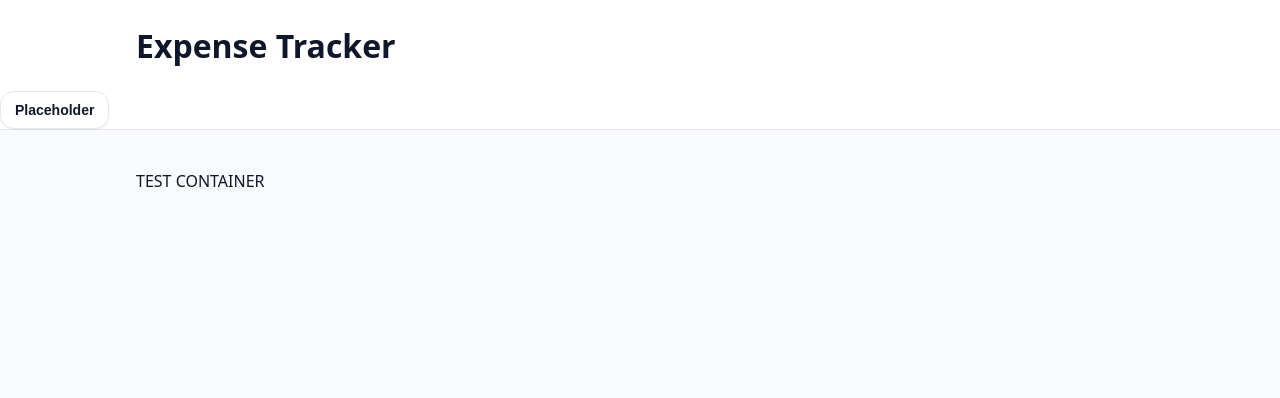
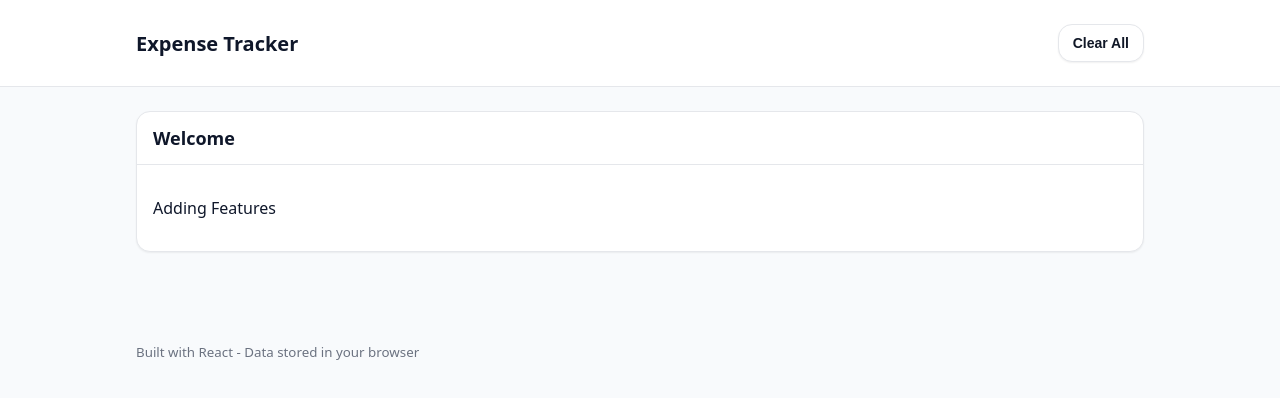
Before and after one commit to bbkbyti/Expense-Tracker, a React (Create React App) app in the folder client/: page / in a window 1280 px wide. Shown: the top 398 px of the page. Built offline with nearby package versions, Linux system fonts and the light colour scheme.

Commit message:
header-footer-card components added

```diff
--- a/client/src/App.js
+++ b/client/src/App.js
@@ -1,22 +1,25 @@
-import React from "react";
+import React, { useMemo, useState } from "react";
 import './index.css';
 import Button from "./components/Button";
+import Header from "./components/Header";
+import Card from "./components/Card";
+import Footer from "./components/Footer";
 
 function App() {
+  const [transactions, setTransactions] = useState([]);
+
+  const handleClearAll = () => {
+    if (window.confirm("This will remove all transactions. Continue?")) setTransactions([]);
+  }
   return (
     <div className="app-root">
-      <header className="app-header" style={{ background: "#fff", borderBottom: `1px solid var(--border)` }}>
-        <div className="container row-spread">
-          <h1 style={{ margin: 0 }}> Expense Tracker</h1>
-        </div>
-        <div className="row">
-          <Button variant="ghost">Placeholder</Button>
-        </div>
-      </header>
-
+      <Header onClearAll={handleClearAll} />
       <main className="container">
-        <p>TEST CONTAINER</p>
+        <Card title="Welcome">
+          <p>Adding Features</p>
+        </Card>
       </main>
+      <Footer />
     </div>
   );
 }
--- /dev/null
+++ b/client/src/components/Card.css
@@ -0,0 +1,23 @@
+.card {
+  background: var(--card);
+  border: 1px solid var(--border);
+  border-radius: var(--radius);
+  box-shadow: var(--shadow);
+}
+.card-hd {
+  padding: 14px 16px;
+  border-bottom: 1px solid var(--border);
+}
+.card-title {
+  margin: 0;
+  font-size: 18px;
+  font-weight: 700;
+  color: var(--text);
+}
+.card-bd {
+  padding: 16px;
+}
+.card-ft {
+  padding: 12px 16px;
+  border-top: 1px solid var(--border);
+}
--- /dev/null
+++ b/client/src/components/Card.js
@@ -0,0 +1,16 @@
+import React from 'react';
+import "./Card.css";
+
+export default function Card({ title, children, footer }) {
+    return (
+        <section className='card'>
+            {title && (
+                <div className='card-hd'>
+                    <h2 className='card-title'>{title}</h2>
+                </div>
+            )}
+            <div className='card-bd'>{children}</div>
+            {footer && <div className='card-ft'>{footer}</div>}
+        </section>
+    )
+}
--- /dev/null
+++ b/client/src/components/Footer.css
@@ -0,0 +1,5 @@
+.app-footer {
+  margin-top: 24px;
+  padding: 16px 0;
+  color: var(--muted);
+}
--- /dev/null
+++ b/client/src/components/Footer.js
@@ -0,0 +1,12 @@
+import React from 'react';
+import './Footer.css';
+
+export default function Footer() {
+    return (
+        <footer className='app-footer'>
+            <div className='container'>
+                <small className='muted'>Built with React - Data stored in your browser</small>
+            </div>
+        </footer>
+    )
+}
--- /dev/null
+++ b/client/src/components/Header.css
@@ -0,0 +1,13 @@
+.app-header {
+  background: #fff;
+  border-bottom: 1px solid var(--border);
+  position: sticky;
+  top: 0;
+  z-index: 10;
+}
+.brand {
+  font-size: 20px;
+  font-weight: 800;
+  margin: 0;
+  color: var(--text);
+}
--- /dev/null
+++ b/client/src/components/Header.js
@@ -0,0 +1,16 @@
+import React from 'react';
+import Button from './Button';
+import "./Header.css"
+
+export default function Header({ onClearAll }) {
+    return (
+        <header className='app-header'>
+            <div className='container row-spread'>
+                <h1 className='brand'>Expense Tracker</h1>
+                <div className='row'>
+                    <Button variant='ghost' onClick={onClearAll}>Clear All</Button>
+                </div>
+            </div>
+        </header>
+    )
+}
```
